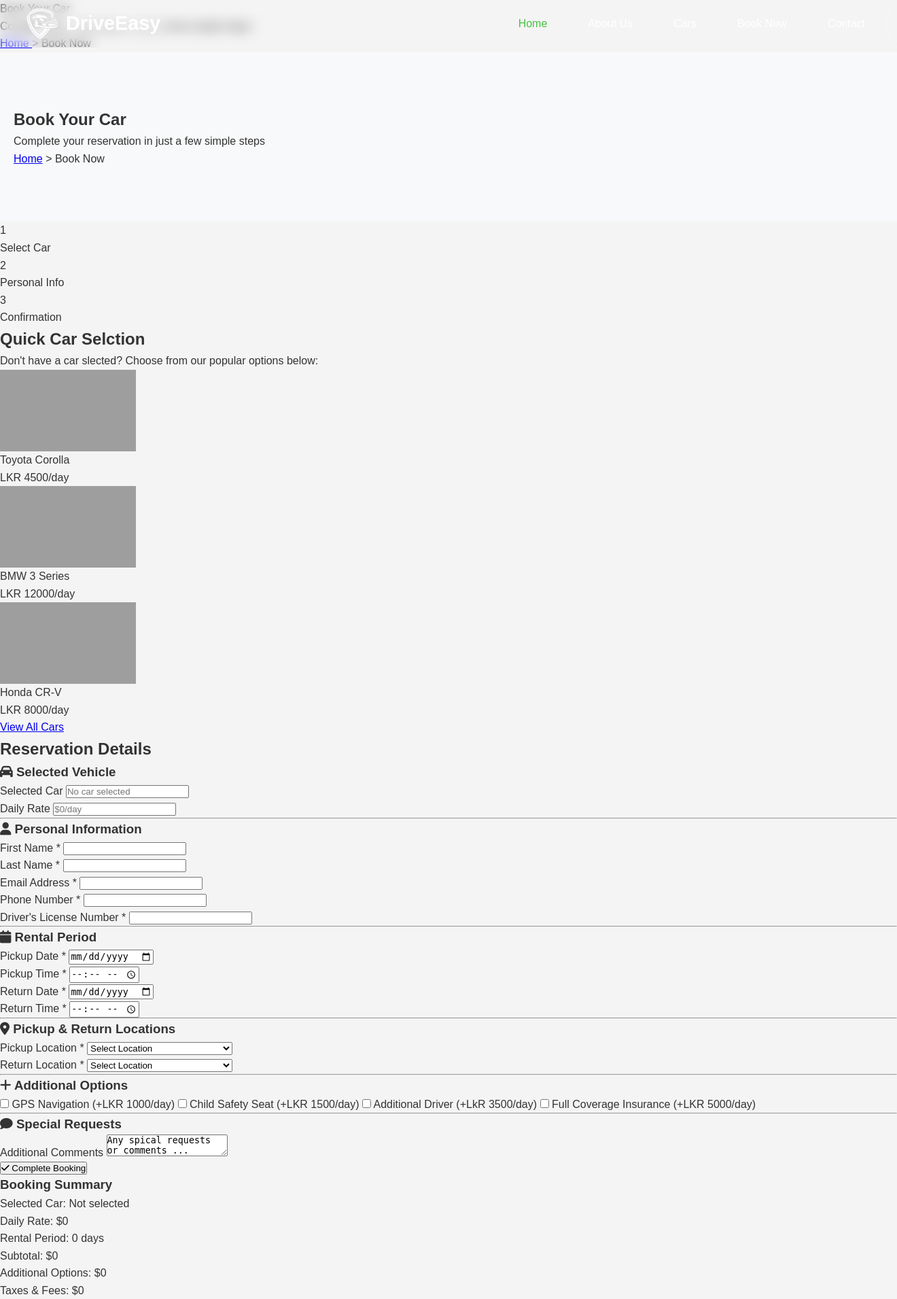
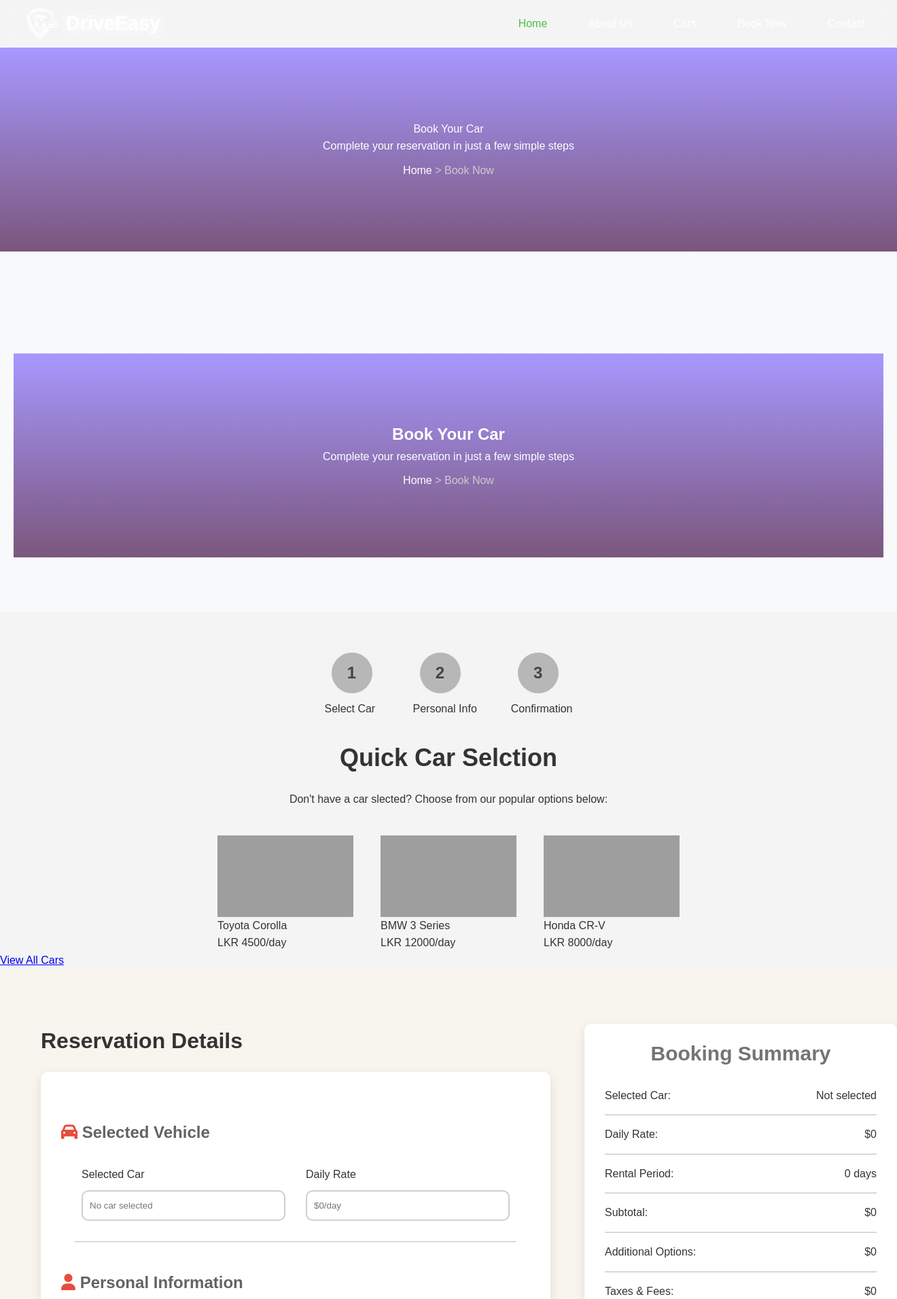
Before and after one commit to Piyumal78/Car-Rent, a PHP site: page /Book.html in a window 1320 px wide. Shown: the top 1911 px of the page at 68% size. Run offline with PHP 8.4, Linux system fonts and the light colour scheme; grey boxes are pictures that could not be loaded.

Commit message:
Booking page css

```diff
--- a/style.css
+++ b/style.css
@@ -4,7 +4,8 @@
     --mauvewood: #a45c64;             /* Accent elements, call-to-action */
     --stellar-blue: #9fb3cc;          /* Backgrounds, secondary sections */
     --astrogranite-debris: #3c424e;   /* Footer, overlays */
-    --deep-yellow: #ffd600;            /* Warnings, special offers */
+    --deep-yellow: #ffd600;
+    --orange:#e74c3c;           /* Warnings, special offers */
 }
 
 * {
@@ -636,7 +637,263 @@ main {
   margin: 0;
   line-height: 1.4;
 }
+/*Booking Page*/
+.first-contain {
+    margin-top: 70px;
+    width: 100%;
+    height: 300px;
+    background-image: linear-gradient(rgb(167, 152, 255), rgb(123, 86, 124));
+    display: flex;
+    align-items: center;
+    justify-content: center;
+    flex-direction: column;
+    color: white;
+    text-align: center;
+}
 
+.connect {
+    margin-top: 10px;
+    color: #ccc;
+}
+
+.connect a {
+    color: #fff;
+    text-decoration: none;
+}
+.top-contain/*,.third-contain*/{
+     display:flex;
+   align-items: center;
+   justify-content: center;
+   gap: 50px;
+}
+.first{
+   padding-top: 50px;
+   font-family: 'Arial', sans-serif;
+}
+.no {
+    margin: 10px;
+    width: 60px;
+    height: 60px;
+    border-radius: 100%;
+    background: #b8b7b7;
+    color: #444444; /* Set text color */
+    font-weight: 700;
+    font-size: 24px;
+    display: flex;
+    align-items: center;
+    justify-content: center;
+}
+.no:hover{
+    background: var(--orange);
+}
+.sample-car{
+    display: flex;
+    flex-direction: row;
+    align-items: center;
+    justify-content: center;
+    gap: 40px;
+}
+.third-head{
+    padding-top: 30px;
+    text-align: center;
+    font-size: 36px;
+    font-weight: 600;
+}
+.third-parah{
+    text-align: center;
+    padding-top: 20px;
+    padding-bottom: 40px;
+}
+.car{
+    transition: transform 0.3s ease;
+}
+.car:hover {
+  transform: scale(1.05);
+  animation: pulse 1.5s infinite;
+}
+@keyframes pulse {
+  0% {
+    transform: scale(1);
+  }
+  50% {
+    transform: scale(1.08);
+  }
+  100% {
+    transform: scale(1);
+  }
+}
+.booking-section{
+    background: rgb(248, 245, 238);
+    padding: 80px 20px;
+}
+.booking-container{
+    display: grid;
+    grid-template-columns: 2fr 2fr;
+    gap: 50px;
+    max-width: 1200px;
+    margin: 0 auto;
+}
+.booking-summary {
+    background: white;
+    padding: 20px 30px;
+    border-radius: 10px;
+    box-shadow: 0 5px 15px rgba(0,0,0,0.1);
+    height: fit-content;
+    position: sticky;
+    top: 100px;
+}
+.bookin-form{
+    background: white;
+    padding: 30px;
+    border-radius: 10px;
+    box-shadow: 0 5px 15px rgba(0,0,0,0.1);
+    top: 100px;
+}
+.booking-form-container h2{
+    font-size: 32px;
+    font-weight: 700;
+    color: #333;
+    padding-bottom: 20px;
+}
+.form-group{
+    display: flex;
+    flex-direction: column;
+}
+.from-row{
+    display: flex;
+    flex-direction: row;
+    gap: 30px;
+    padding: 30px;
+}
+.form-group input,.form-group select{
+    width: 300px;
+    height: 45px;
+    margin-top: 10px;
+    padding: 10px 10px;
+    border-radius: 10px;
+    border: 2px solid rgb(188, 185, 185,0.7);
+}
+.form-section{
+    margin-top: 40px;
+    font-family: 'Arial', sans-serif;
+}
+hr{
+    opacity: 0.6;
+    margin: 0 20px;
+}
+.form-section h3 i {
+    color: #e74c3c;
+}
+.form-section h3{
+    font-weight: 700;
+    font-size: 24px;
+    color: #616367;
+}
+.check-group {
+    display: grid;
+    gap: 15px;
+}
+
+.checkbox-label {
+    display: flex;
+    align-items: center;
+    cursor: pointer;
+    font-size: 0.95rem;
+}
+
+.checkbox-label input[type="checkbox"] {
+    width: auto;
+    margin-right: 10px;
+}
+
+.checkmark {
+    width: 20px;
+    height: 20px;
+    border: 2px solid #ddd;
+    border-radius: 3px;
+    margin-right: 10px;
+    position: relative;
+}
+
+.checkbox-label input[type="checkbox"]:checked + .checkmark {
+    background: #e74c3c;
+    border-color: #e74c3c;
+}
+
+.checkbox-label input[type="checkbox"]:checked + .checkmark::after {
+    content: '✓';
+    position: absolute;
+    top: 50%;
+    left: 50%;
+    transform: translate(-50%, -50%);
+    color: white;
+    font-weight: bold;
+}
+.form-group textarea{
+    width: 600px;
+    height: 100px;
+    padding: 10px 20px;
+    color: #666565;
+    opacity: 0.8;
+    font-size: 16px;
+    font-weight: 400;
+}
+.submit-btn{
+    border-radius: 5px;
+    width: 680px;
+    height: 50px;
+    background: #e74c3c;
+    padding: 0 20px;
+    border: 1px solid rgb(144, 143, 143,0.7);
+    font-family: 'Arial', sans-serif;
+    font-size: 20px;
+    color: white;
+    display: flex;
+    align-items: center;
+    justify-content: center;
+    gap: 30px;
+    font-weight: 600;
+}
+.submit-btn:hover{
+    background: #a21100;
+}
+.booking-summary h3{
+    text-align: center;
+    color: #666565;
+    margin-bottom: 10px;
+    opacity: 0.9;
+    font-size: 30px;
+    font-weight: 600;
+    font-family: 'Arial', sans-serif;
+}
+.line{
+    width: 400px;
+    height: 1px;
+    opacity: 0.3;
+    border:0.5px solid grey;
+}
+.summary-item{
+    padding: 15px 0px;
+    display: flex;
+    justify-content: space-between;
+}
+.summary-total{
+    display: flex;
+    justify-content: space-between;
+    color: var(--orange);
+    font-weight: 700;
+    font-size: 24px;
+    padding-top: 10px;
+}
+.summary-note{
+    background: rgb(170, 170, 170,0.2);
+    border-radius: 10px;
+    padding: 10px 20px;
+}
+.summary-note i{
+    color: #e74c3c;
+    font-size: 20px;
+}
 
 
 
```
